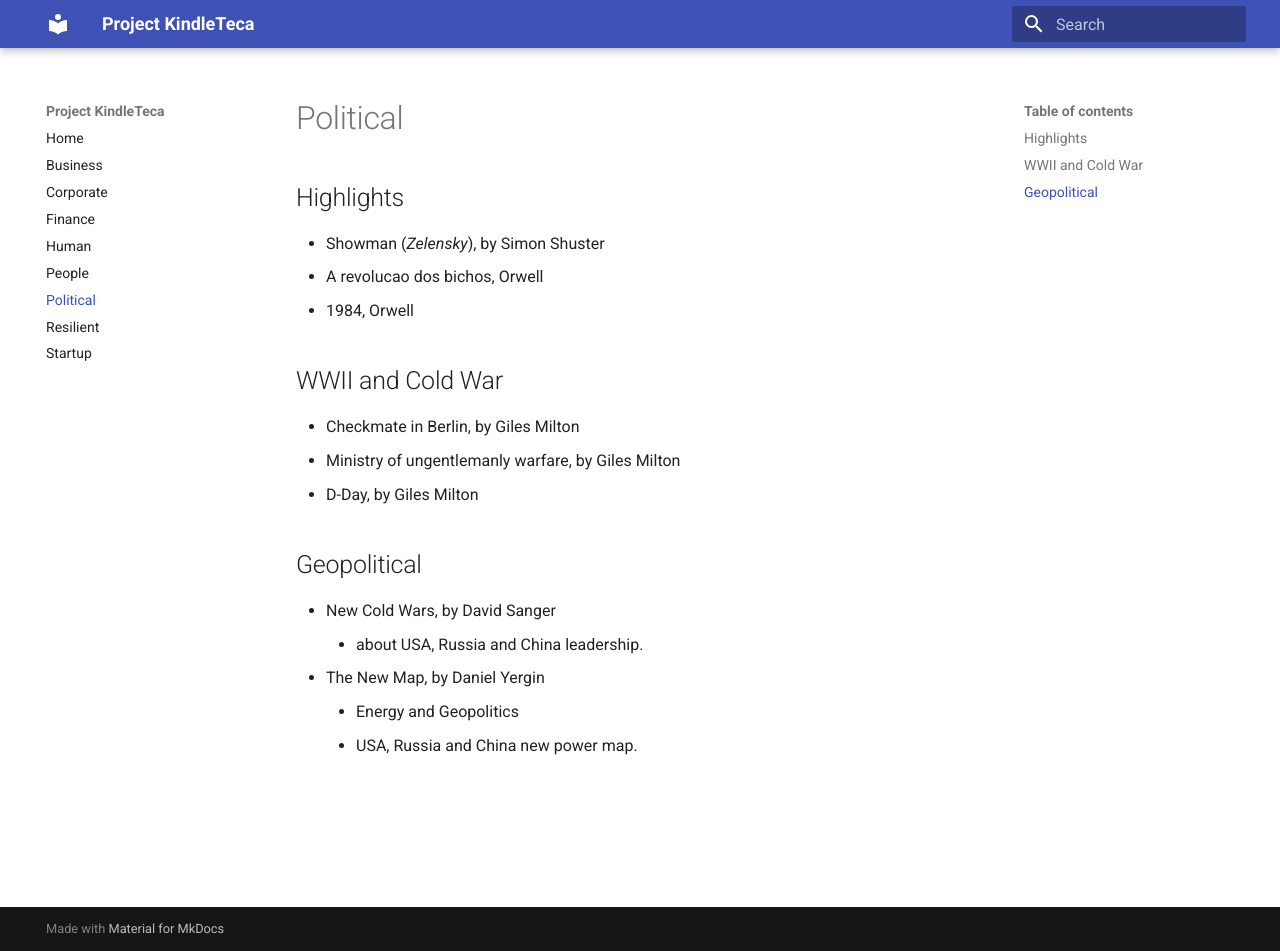
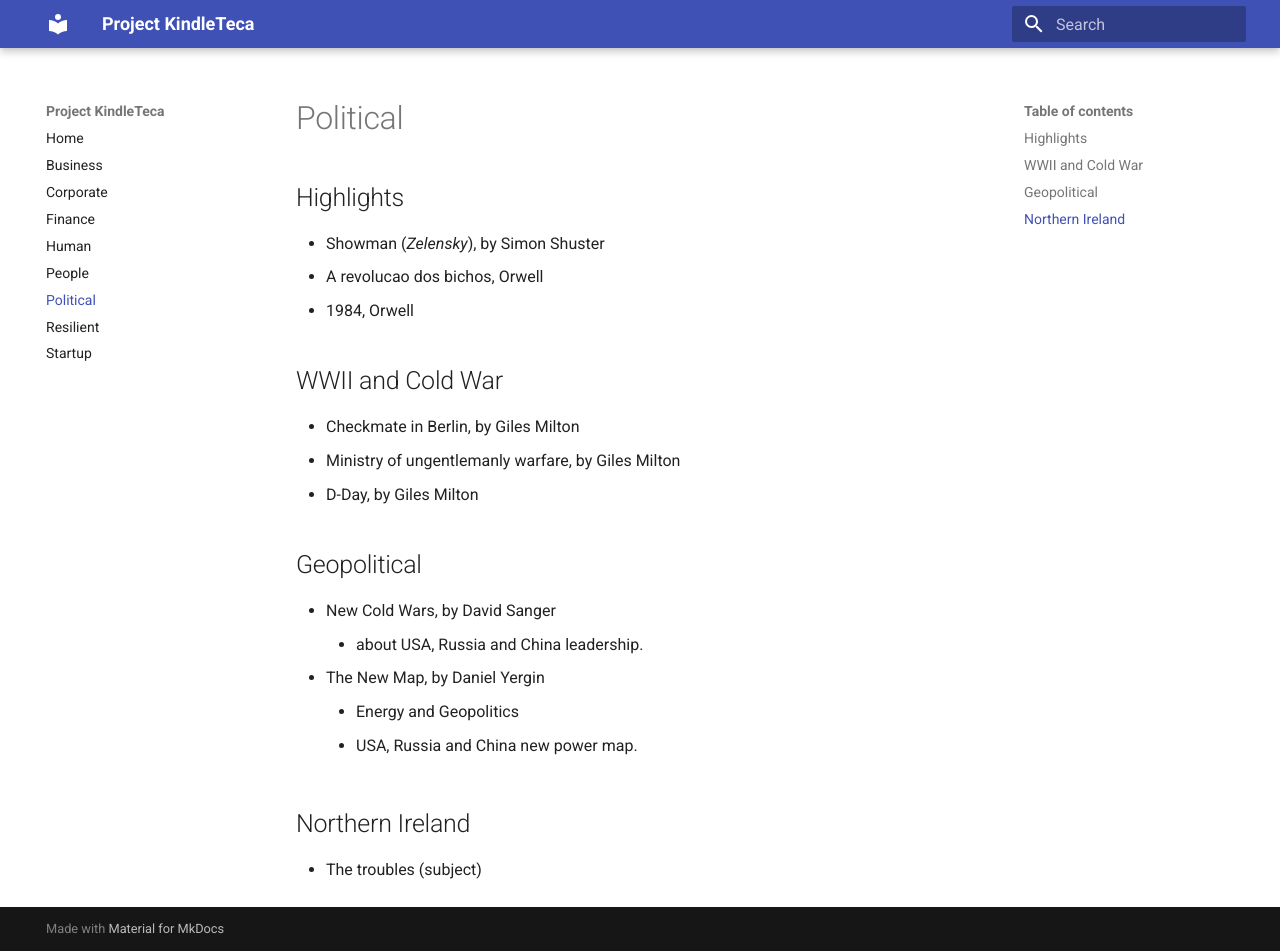
Before and after one commit to renatobrf/kindle-teca, an MkDocs documentation site: the page built from docs/political.md, in a window 1280 px wide and 951 px high. Built offline with MkDocs 1.6.1 and Material for MkDocs 9.7.7, drawn with Linux system fonts in a browser that asks for light colours.

Commit message:
Update political.md

```diff
--- a/docs/political.md
+++ b/docs/political.md
@@ -14,3 +14,6 @@
 - The New Map, by Daniel Yergin
     - Energy and Geopolitics
     - USA, Russia and China new power map.
+
+## Northern Ireland
+- The troubles (subject)
```
